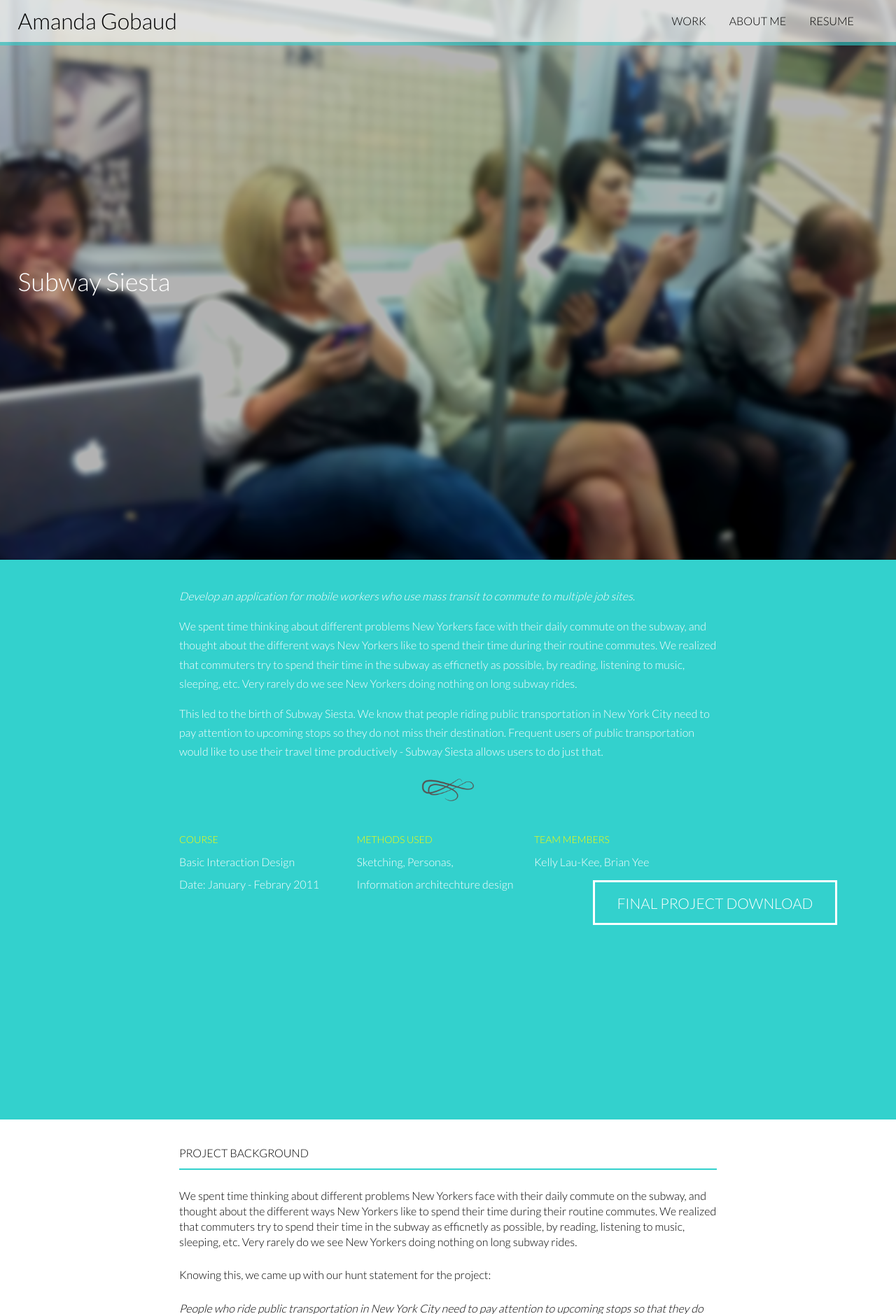
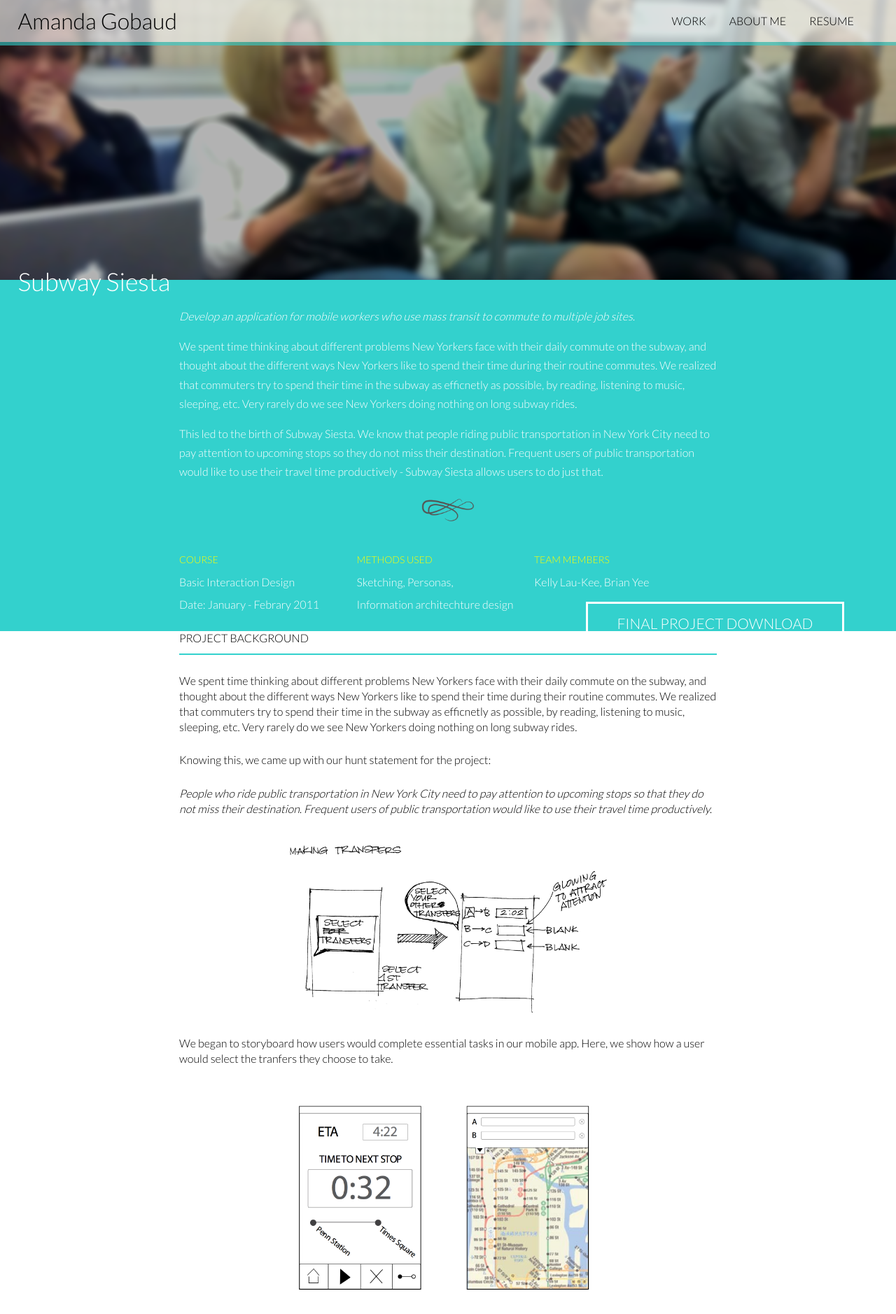
Before and after one commit to agobaud/portfolio, a PHP site: page /subwaysiesta.html in a window 1280 px wide. Shown: the top 1878 px of the page at 70% size. Run offline with PHP 8.4, Linux system fonts and the light colour scheme.

Commit message:
starting to fix project pages. subway siesta is fixed

```diff
--- a/css/stylesheet.css
+++ b/css/stylesheet.css
@@ -19,6 +19,9 @@
 	z-index: 0;
 	overflow: hidden;
 }
+.header-img-wrap.project{
+	height:50%;
+}
 
 .header-img{
 	width:120%;
@@ -35,6 +38,13 @@
 .header-img img{
 	width: 100%;
 	margin-top: -80px;
+}
+
+.project-header-img{
+	width:120%;
+	height: 120%;
+	-webkit-filter: blur(5px) contrast(115%) brightness(70%);
+	margin: -20px;
 
 }
 
@@ -43,6 +53,22 @@
 	color:#fff;
 	z-index: 1;
 	margin-top: auto;
+}
+
+#subwaysiesta{
+	background: url('../img/subwayheader.jpg') no-repeat center center fixed;
+	-webkit-background-size: cover;
+	 -moz-background-size: cover;
+	 -o-background-size: cover;
+	 background-size: cover;
+}
+
+#projectvaus{
+	background: url('../img/projectvaus.jpg') no-repeat center center fixed;
+	-webkit-background-size: cover;
+	 -moz-background-size: cover;
+	 -o-background-size: cover;
+	 background-size: cover;
 }
 
 /* Navigation */
@@ -149,9 +182,8 @@
 	border: 3px solid #fff;
 	font-size: 1.3em;
 	width: intrinsic;
-	padding: .8em 1.5em .8em 1.5em;
+	padding: .7em 2em .7em 2em;
 	color: #ffffff;
-
 }
 
 a.outline-anchor:hover{
--- a/index.html
+++ b/index.html
@@ -20,8 +20,9 @@
     	</script>
     </head>
   	<body>
-  	<div class="header-img-wrap" id="home">
+  	<div class="header-img-wrap">
   		<div class="header-img"></div>
+	  	<div class='intro-header-wrap'>
 	  		<div class="intro-header">
 		  		<div class="eyebrow">Hi, my name is</div>
 		    	<div class="title-name">Amanda Gobaud</div>
@@ -34,6 +35,7 @@
 			    		<div class="contact-images"><a href="https://plus.google.com/u/0/+AmandaGobaud/"><img src="img/googleplus-white.png"></a></div>
 			    </div>
 		    	<div class="outline-button"><a href="#" class="outline-anchor">Resume</a></div>
+		    </div>
 		</div>
   	</div>
   		<div class="nav">
--- a/subwaysiesta.html
+++ b/subwaysiesta.html
@@ -10,9 +10,11 @@
     	<script type="text/javascript" src='js/project.js'></script>
     </head>
     <body>
-    <div class="header-img-wrap">
+    <div class="header-img-wrap project">
     	<div class="project-name">Subway Siesta</div>
-    	<div id="subwayheader" class="header-img"><img src="img/subwayheader.jpg" /></div>
+
+    	<div class="project-header-img" id="subwaysiesta"></div>
+
     </div>
     <div class="nav">
     		<div class="nav-amanda"><a href="index.html">Amanda Gobaud</a></div>
@@ -23,6 +25,8 @@
 					<li><a href="#">Resume</a></li>
 				</ul>
 	</div>
+
+	<div class="project-content-wrapper">
 		<div class="project-intro-wrapper">
 			<div class="project-intro-content">
 				<em>Develop an application for mobile workers who use mass transit to commute to multiple job sites.</em>
@@ -55,7 +59,6 @@
 			</div>
 			<center><div class="outline-button"><a href="#" class="outline-anchor">Final Project Download</a></div></center>
 		</div>
-	<div class="project-content-wrapper">
 		<div class="project-content-header">Project Background</div>
 		<div class="header-line"></div>
 		<div class="project-content">We spent time thinking about different problems New Yorkers face with their daily commute on the subway, and thought about the different ways New Yorkers like to spend their time during their routine commutes. We realized that commuters try to spend their time in the subway as efficnetly as possible, by reading, listening to music, sleeping, etc. Very rarely do we see New Yorkers doing nothing on long subway rides.</div>
```
Also changed, not shown: other parts of css/stylesheet.css (+20 -15 lines), projectvaus.html (+9 -4 lines), 2 other files. Lines whose indentation alone changed are shown as unchanged.
